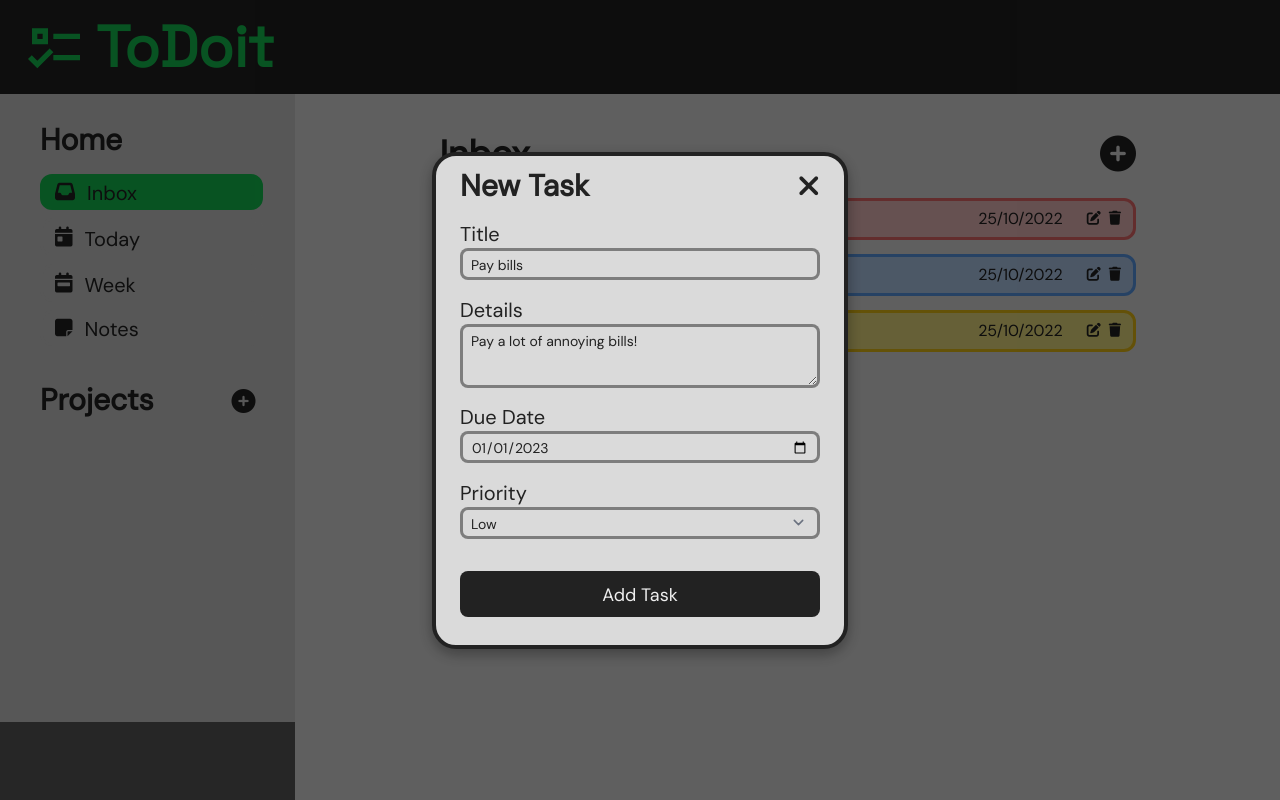
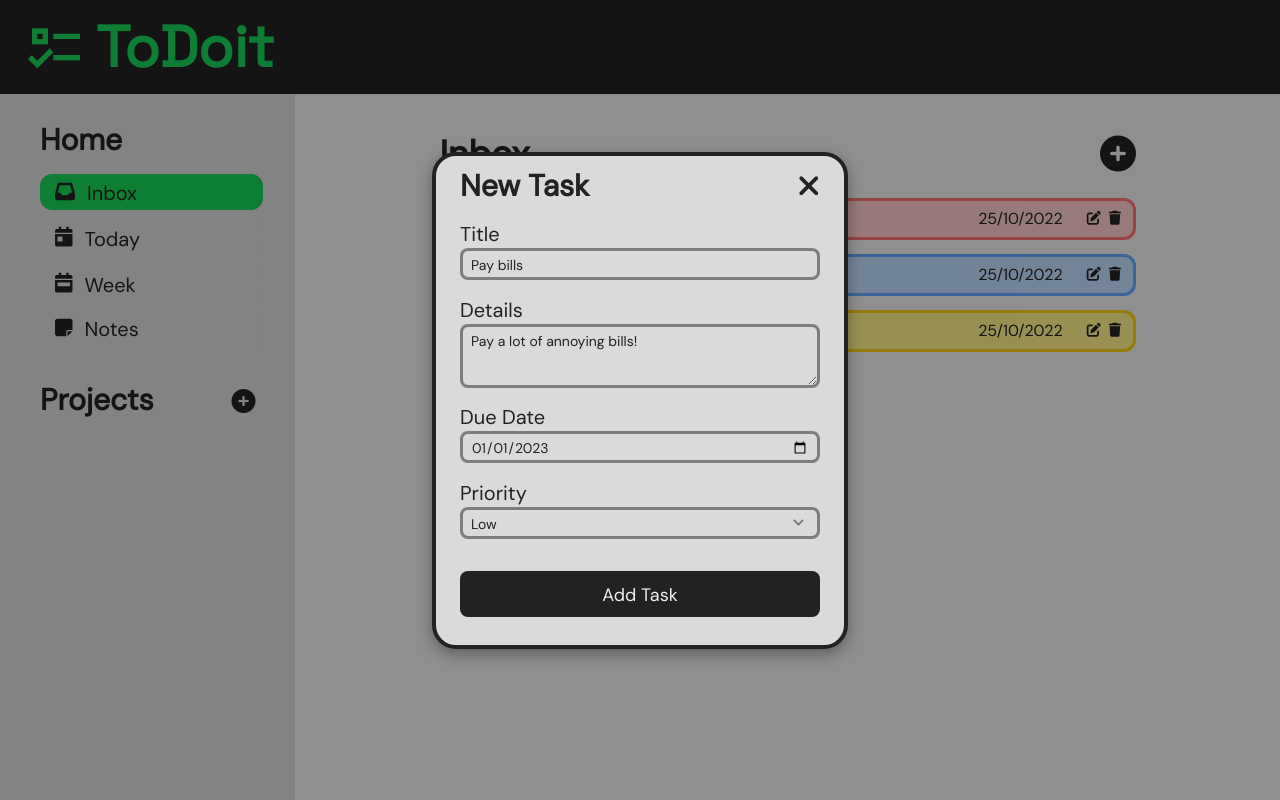
Before and after one commit to gozmansunday/todo-list-TOP, a website built with webpack: page dist/index.html in a window 1280 px wide. Both pictures are taken after a click on the icon 1118 px from the left and 154 px from the top of the page. Built offline with nearby package versions, Linux system fonts and the light colour scheme.

Commit message:
Update index.html

```diff
--- a/dist/index.html
+++ b/dist/index.html
@@ -30,11 +30,10 @@
 
     <main class="font-dm text-dark bg-light relative lg:grid lg:grid-cols-[3fr_10fr] lg:static">
       <!-- SIDE BAR -->
-      <div id="side-bar-overlay" class="hidden absolute top-0 bottom-0 left-0 right-0 z-30 bg-black/60 w-full lg:static lg:block">
-        <div id="side-bar" class="bg-mid flex flex-col gap-8 pl-4 pr-8 py-4 -translate-x-full absolute top-0 bottom-0 w-3/4 lg:static md:w-3/5 lg:w-full lg:pl-10 lg:pr-8 lg:py-7 lg:translate-x-0">
-          <!-- Home -->
-          <div class="space-y-4">
-            <h2 class="text-3xl font-semibold">
+      <div id="side-bar" class="bg-mid flex flex-col gap-8 pl-4 pr-8 py-4 -translate-x-full absolute inset-y-0 z-30 w-3/4 lg:static md:w-3/5 lg:w-full lg:pl-10 lg:pr-8 lg:py-7 lg:translate-x-0">
+        <!-- Home -->
+        <div class="space-y-4">
+          <h2 class="text-3xl font-semibold">
             Home
           </h2>
           <div id="home-container" class="space-y-2">
@@ -74,6 +73,7 @@
           </div>
         </div>
       </div>
+      <div id="side-bar-overlay" class="hidden z-20 absolute inset-0 bg-black/40"></div>
     </div>
 
       <!-- Main Bar -->
@@ -245,7 +245,7 @@
       </div>
 
       <!-- MODAL -->
-      <div id="modal" class="hidden justify-center items-center bg-black/60 fixed top-0 right-0 bottom-0 left-0 z-50">
+      <div id="modal" class="hidden justify-center items-center bg-black/40 fixed top-0 right-0 bottom-0 left-0 z-50">
 
         <!-- New Task Form -->
         <div id="new-task-form" class="hidden bg-mid border-4 border-dark space-y-4 rounded-3xl px-6 pt-3 pb-7 w-[24rem] shadow-card md:w-[26rem]">
```
